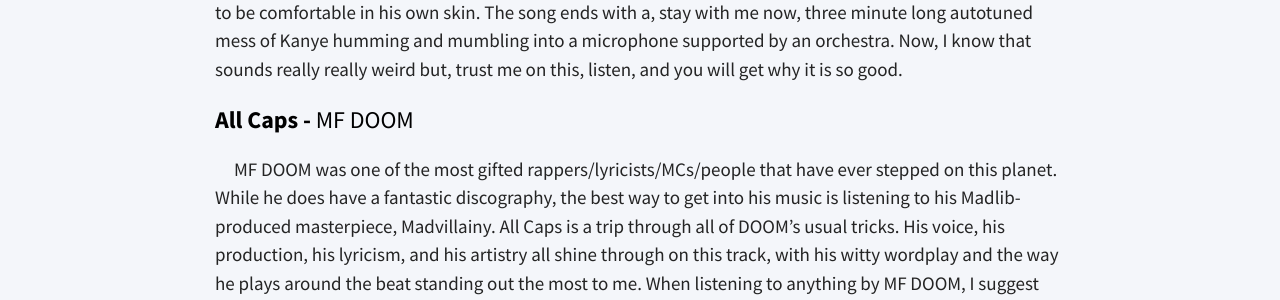
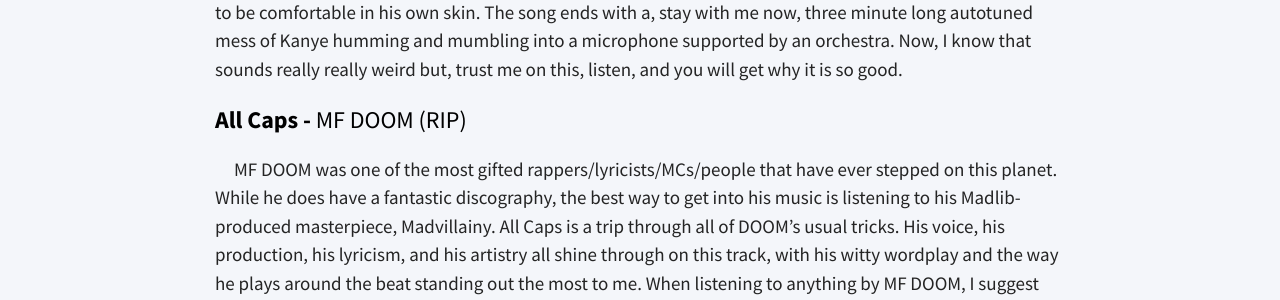
Before and after one commit to lixitrixi/classical-chronicle, a Jekyll site: the page built from _articles/motivational-picks.md, in a window 1280 px wide and 900 px high, scrolled down 1820 px. Shown: the part 180-480 px from the top of the window. Built offline with Jekyll 4.4.1, drawn with Linux system fonts in a browser that asks for light colours.

```diff
--- a/_articles/motivational-picks.md
+++ b/_articles/motivational-picks.md
@@ -34,7 +34,7 @@
 
 This song is a disastrous celebration of who he is, and that’s what makes it so good. It’s a plea to himself to be comfortable in his own skin. The song ends with a, stay with me now, three minute long autotuned mess of Kanye humming and mumbling into a microphone supported by an orchestra. Now, I know that sounds really really weird but, trust me on this, listen, and you will get why it is so good.
 
-## All Caps - <span style="font-weight:normal">MF DOOM</span>
+## All Caps - <span style="font-weight:normal">MF DOOM (RIP)</span>
 
 MF DOOM was one of the most gifted rappers/lyricists/MCs/people that have ever stepped on this planet. While he does have a fantastic discography, the best way to get into his music is listening to his Madlib-produced masterpiece, Madvillainy. All Caps is a trip through all of DOOM’s usual tricks. His voice, his production, his lyricism, and his artistry all shine through on this track, with his witty wordplay and the way he plays around the beat standing out the most to me. When listening to anything by MF DOOM, I suggest pulling up the lyrics of the song you’re listening to. It’s really mind-blowing to see how fantastic he was at wordplay, delivery, and style. Not to mention the fact that one of the greatest hip hop producers of all time. Madlib also produced this track along with all of Madvillain MF DOOM tragically left us on October 31st, 2020, but the legacy he left behind is easily one of the greatest discographies of any hip hop artist.
 
```
